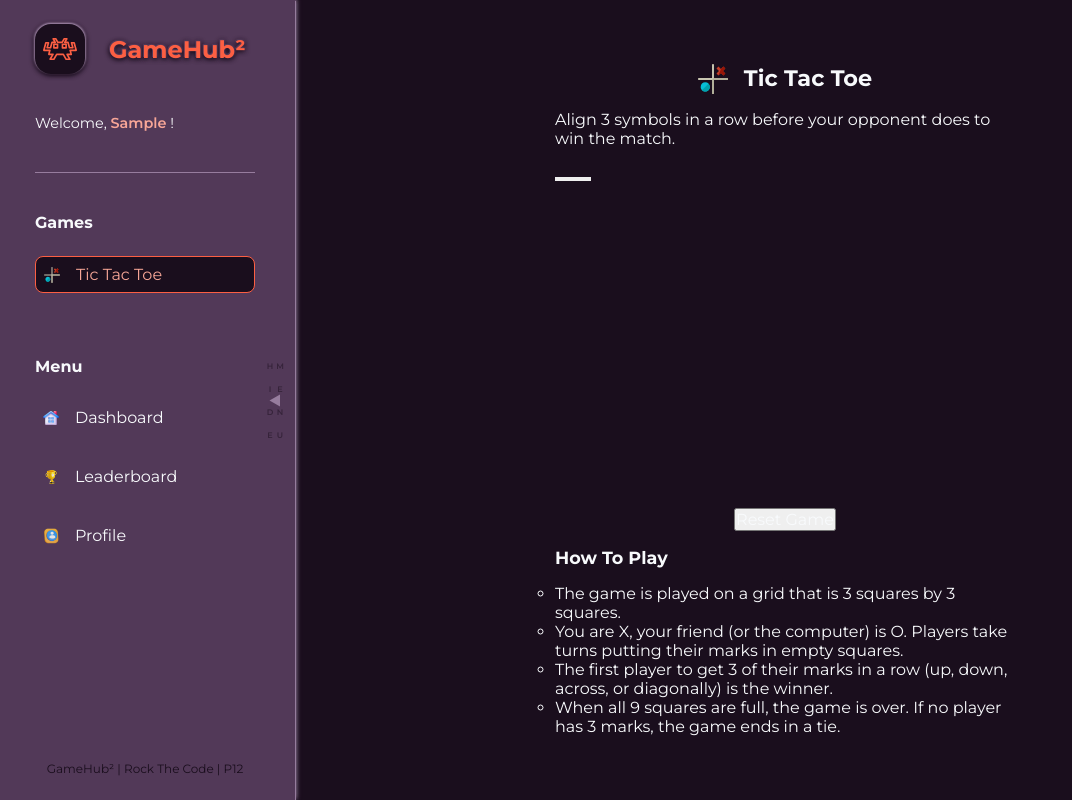
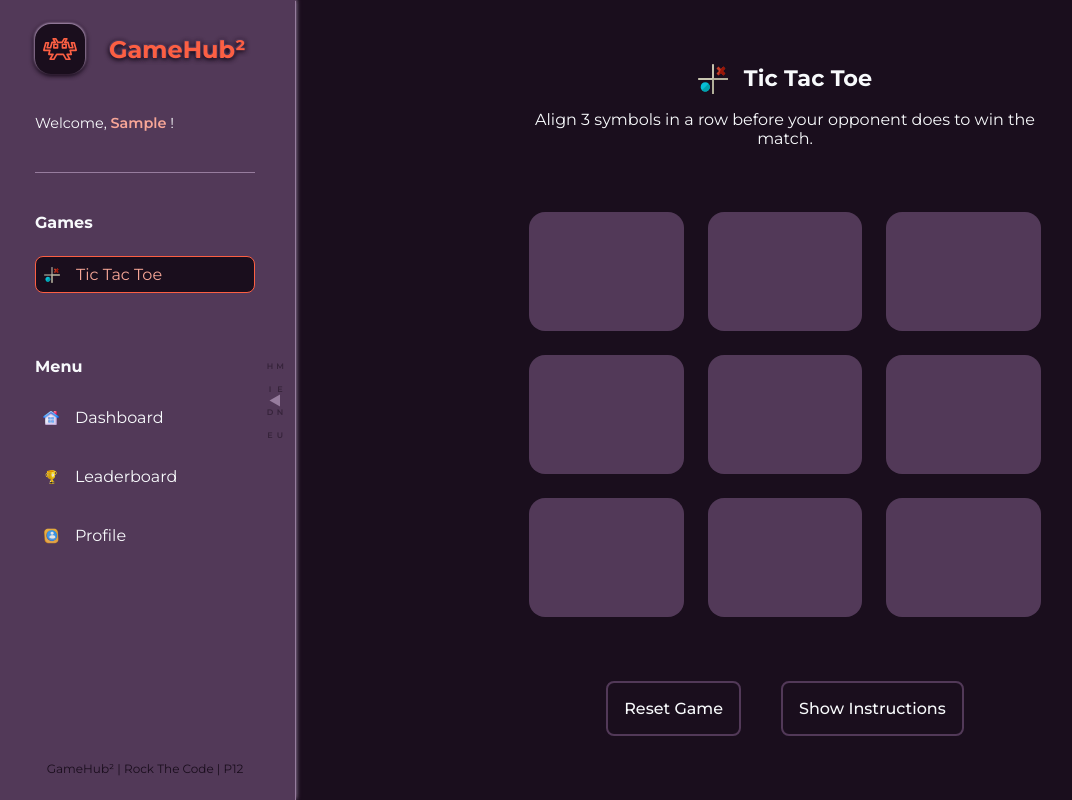
Before and after one commit to roliver97/AdvancedReact_P12_GameHub2, a React (Vite) app: page /tictactoe in a window 1280 px wide. Both pictures are taken after typing "Sample" into the empty fields and a click on the button "Start Gaming". Shown: the whole page, without its empty margins (5-1077 px from the left). Built offline with nearby package versions, Linux system fonts and the light colour scheme; a web font is replaced by a local one.

Commit message:
feat: implement GameBoard modal logic and polish interactive player hover states

```diff
--- a/src/components/GameBoard/GameBoard.css
+++ b/src/components/GameBoard/GameBoard.css
@@ -1,13 +1,25 @@
 .game-layout {
-  width: 60%;
+  width: 100%;
 
   height: 100%;
   padding: var(--gh-space-xxl);
   display: flex;
   flex-direction: column;
   justify-self: center;
+  align-items: center;
 
-  gap: var(--gh-space-m);
+  gap: var(--gh-space-xxl);
+  overflow-y: auto;
+
+  position: relative;
+}
+
+.game-header,
+.game-board,
+.game-footer {
+  width: 60%;
+
+  min-width: 400px;
 }
 
 .game-header {
@@ -15,10 +27,15 @@
   flex-direction: column;
   align-items: center;
   gap: var(--gh-space-m);
+  text-align: center;
 }
 
 .game-board {
   flex: 4;
+  display: flex;
+  justify-content: center;
+
+  min-height: 400px;
 }
 
 .game-title-container {
@@ -38,12 +55,87 @@
   align-items: center;
 }
 
-.game-instructions {
+.game-controls {
+  display: flex;
+  gap: var(--gh-space-xl);
+}
+
+.game-controls > button {
+  background-color: transparent;
+  padding: var(--gh-space-m);
+  border: 2px solid var(--gh-color-4);
+  border-radius: var(--gh-radius-m);
+  font-weight: 500;
+}
+
+.game-controls > button:hover {
+  border: 2px solid var(--gh-color-5);
+  background-color: var(--gh-color-4);
+}
+
+.modal-overlay {
+  position: absolute;
+  top: 0;
+  left: 0;
+  width: 100%;
+  height: 100%;
+
+  background-color: rgba(0, 0, 0, 0.6);
+
+  display: flex;
+  justify-content: center;
+  align-items: center;
+
+  z-index: 1000;
+
+  cursor: pointer;
+}
+
+.modal-content {
+  cursor: auto;
   display: flex;
   flex-direction: column;
+  gap: var(--gh-space-xxl);
+  position: relative;
+  background-color: var(--gh-color-6);
+  padding: var(--gh-space-xxl);
+  border-radius: var(--gh-radius-m);
+  border: 2px solid var(--gh-color-7);
+
+  max-width: 70%;
+
+  text-shadow: 0px 0px 5px black;
+}
+
+.modal-header {
+  display: flex;
+  justify-content: center;
   gap: var(--gh-space-m);
+  align-items: center;
+}
+
+.modal-header-icon {
+  width: 25px;
+}
+
+.btn-close-modal {
+  position: absolute;
+  right: 20px;
+  top: 20px;
+  background-color: transparent;
+  border: none;
+
+  font-weight: 700;
+
+  text-shadow: 0px 0px 3px rgb(0, 0, 0);
+}
+
+.modal-instructions-list {
+  display: flex;
+  flex-direction: column;
+  gap: var(--gh-space-l);
 }
 
 .instruction-item {
-  list-style: circle;
+  list-style-type: disc;
 }
--- a/src/components/GameBoard/GameBoard.jsx
+++ b/src/components/GameBoard/GameBoard.jsx
@@ -1,9 +1,14 @@
-import React from 'react'
+import React, { useState } from 'react'
 import './GameBoard.css'
 
 const GameBoard = ({ gameData, onReset, children }) => {
+  const [isModalOpen, setIsModalOpen] = useState(false)
+
+  const openModal = () => setIsModalOpen(true)
+  const closeModal = () => setIsModalOpen(false)
+
   return (
-    <div className='game-layout'>
+    <div className='game-layout main-child custom-scrollbar'>
       <div className='game-header'>
         <div className='game-title-container'>
           <img className='game-icon' src={gameData.icon} />
@@ -12,16 +17,34 @@ const GameBoard = ({ gameData, onReset, children }) => {
         <p>{gameData.subtitle}</p>
       </div>
       <div className='game-board'>{children}</div>
+
       <div className='game-footer'>
         <div className='game-controls'>
           {' '}
           <button onClick={onReset} className='btn-reset-game'>
             Reset Game
           </button>
+          <button onClick={openModal} className='btn-instructions-game'>
+            Show Instructions
+          </button>
         </div>
-        <div className='game-instructions'>
-          <h4>How To Play</h4>
-          <ol>
+      </div>
+
+      {isModalOpen && (
+        <div className='modal-overlay' onClick={closeModal}>
+          <div className='modal-content' onClick={(e) => e.stopPropagation()}>
+            <div className='modal-header'>
+              <h4>How To Play {gameData.name} </h4>{' '}
+              <img
+                className='modal-header-icon'
+                src={gameData.icon}
+                alt={`${gameData.name} icon`}
+              />
+              <button className='btn-close-modal' onClick={closeModal}>
+                X
+              </button>
+            </div>
+            <ol className='modal-instructions-list'>
               {gameData.howToPlay.map((value, index) => (
                 <li className='instruction-item' key={index}>
                   {value}
@@ -30,6 +53,7 @@ const GameBoard = ({ gameData, onReset, children }) => {
             </ol>
           </div>
         </div>
+      )}
     </div>
   )
 }
--- a/src/constants/gamesData.js
+++ b/src/constants/gamesData.js
@@ -29,7 +29,7 @@ export const GAMES_DATA = {
     name: 'Rock Paper Scissors',
     subtitle:
       'Outsmart your opponent in a classic hand-battle of strategy and prediction.',
-    icon: '/assets/icons/sidebar/rock-paper-scissors.png',
+    icon: '/assets/icons/sidebar/rock_paper_scissors.png',
     howToPlay: [
       'Both players choose one of three shapes simultaneously: Rock, Paper, or Scissors.',
       'Rock crushes Scissors (Rock wins).',
--- a/src/index.css
+++ b/src/index.css
@@ -14,6 +14,9 @@
   --gh-color-5: #977d9e;
   --gh-color-6: #fc5f43;
   --gh-color-7: #f7a697;
+  --gh-color-8: #578cff;
+  --gh-color-9: #ffe057;
+  --gh-color-10: #ff5757;
 
   /* CORE COLORS ASSIGNATION */
   --gh-bg-main: var(--gh-color-3);
@@ -21,6 +24,10 @@
   --gh-border: var(--gh-color-5);
   --gh-accent: var(--gh-color-6);
   --gh-accent-hover: var(--gh-color-7);
+
+  --gh-player-x-color: var(--gh-color-8);
+  --gh-draw-color: var(--gh-color-9);
+  --gh-player-o-color: var(--gh-color-10);
 
   /* TEXT COLORS ASSIGNATION*/
   --gh-text-main: var(--gh-color-1);
--- a/src/pages/Games/TicTacToe/TicTacToe.css
+++ b/src/pages/Games/TicTacToe/TicTacToe.css
@@ -0,0 +1,38 @@
+.tictactoe-grid {
+  flex: 1;
+  display: grid;
+
+  grid-template-columns: repeat(3, 1fr);
+  grid-template-rows: repeat(3, 1fr);
+  gap: var(--gh-space-l);
+}
+
+.tictactoe-cell {
+  background-color: var(--gh-color-4);
+  border: 2px solid transparent;
+  border-radius: var(--gh-radius-l);
+  font-size: 2.5rem;
+  font-weight: bold;
+  cursor: pointer;
+  transition: background-color 0.2s ease;
+}
+
+.tictactoe-grid.current-x .tictactoe-cell:not(.o):hover {
+  border: 2px solid var(--gh-player-x-color);
+  background-color: var(--gh-color-5);
+}
+
+.tictactoe-grid.current-o .tictactoe-cell:not(.x):hover {
+  border: 2px solid var(--gh-player-o-color);
+  background-color: var(--gh-color-5);
+}
+
+.tictactoe-cell.x {
+  color: var(--gh-player-x-color);
+  border: 2px solid var(--gh-player-x-color);
+}
+
+.tictactoe-cell.o {
+  color: var(--gh-player-o-color);
+  border: 2px solid var(--gh-player-o-color);
+}
--- a/src/pages/Games/TicTacToe/TicTacToe.jsx
+++ b/src/pages/Games/TicTacToe/TicTacToe.jsx
@@ -16,7 +16,7 @@ const TicTacToe = () => {
     setCurrentPlayer('X')
   }
   const handleClick = (cellIndex) => {
-    if (!isGameActive || cells[cellIndex] !== null) return
+    if (cells[cellIndex] !== null) return
     if (!isGameActive) {
       setIsGameActive(true)
     }
@@ -29,12 +29,12 @@ const TicTacToe = () => {
 
   return (
     <GameBoard gameData={gameData} onReset={handleReset}>
-      <div className='tictactoe-grid'>
+      <div className={`tictactoe-grid current-${currentPlayer.toLowerCase()}`}>
         {cells.map((value, index) => (
           <button
-            className='tictactoe-cell'
             key={index}
             onClick={() => handleClick(index)}
+            className={`tictactoe-cell ${value !== null ? `${value.toLowerCase()}` : ''}`}
           >
             {value}
           </button>
```
Lines whose indentation alone changed are shown as unchanged.
